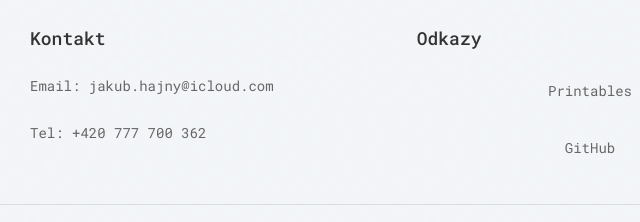
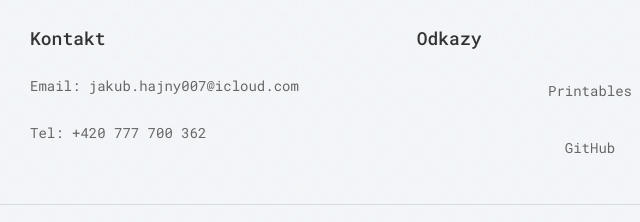
Before and after one commit to jakub-hajny/portfolio, a plain HTML site: page index.html in a window 1280 px wide. Shown: the part 3081-3303 px from the top of the page, 50-690 px from the left. Drawn offline with nearby package versions, Linux system fonts and the light colour scheme.

Commit message:
Update index.html

```diff
--- a/index.html
+++ b/index.html
@@ -508,7 +508,7 @@
         <div class="footer-content">
             <div class="footer-section">
                 <h4>Kontakt</h4>
-                <p>Email: jakub.hajny@icloud.com</p>
+                <p>Email: jakub.hajny007@icloud.com</p>
                 <p>Tel: +420 777 700 362</p>
             </div>
 
```
